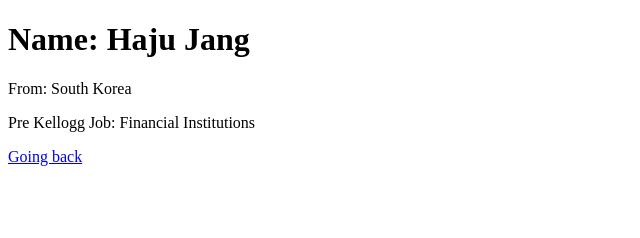
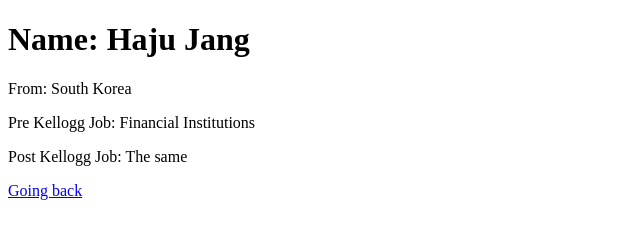
Before and after one commit to hajujang/hello-world, a plain HTML site: page aboutus.html in a window 1280 px wide. Shown: the whole page, without its empty margins (0-640 px from the left). Drawn offline with Linux system fonts and the light colour scheme.

Commit message:
adding post kellogg job

```diff
--- a/aboutus.html
+++ b/aboutus.html
@@ -10,6 +10,7 @@
     <h1>Name: Haju Jang</h1>
     <p>From: South Korea</p>
     <p>Pre Kellogg Job: Financial Institutions</p>
+    <p>Post Kellogg Job: The same</p>
     <div>
         <a href="index.html">Going back</a>
     </div>
```
